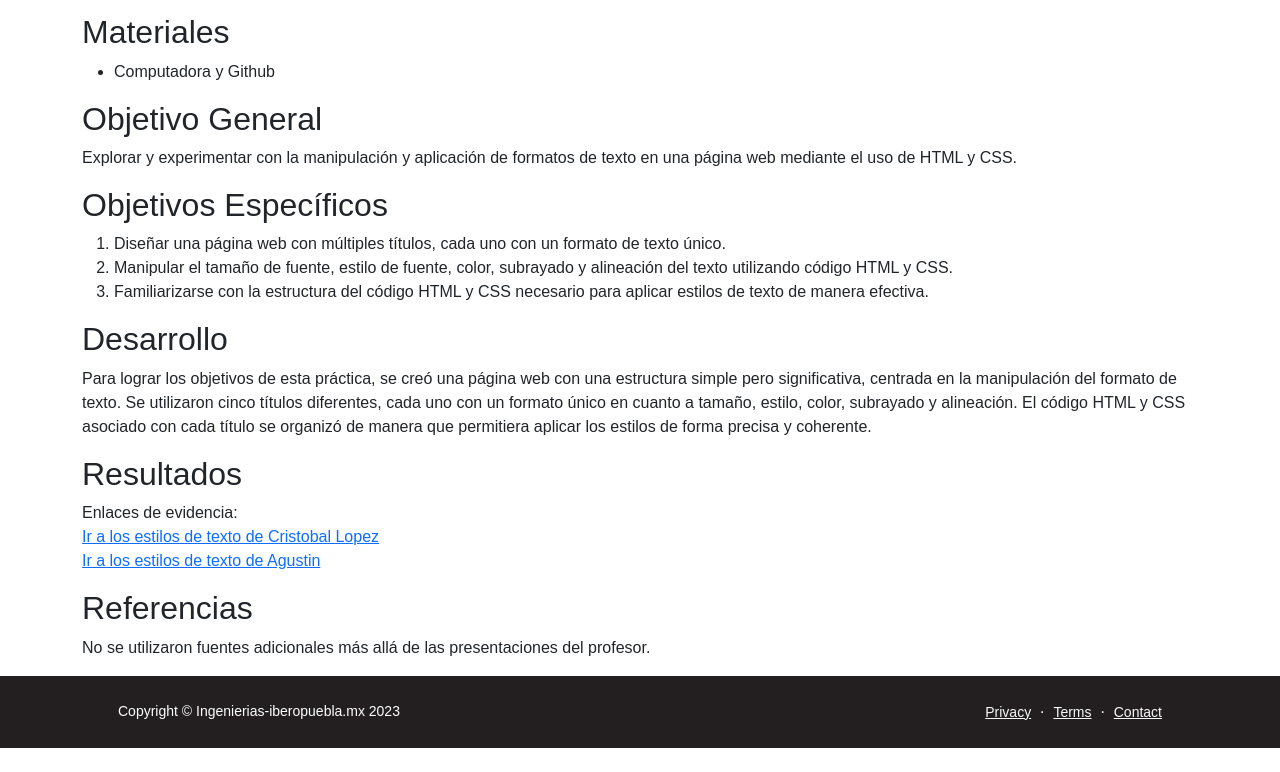
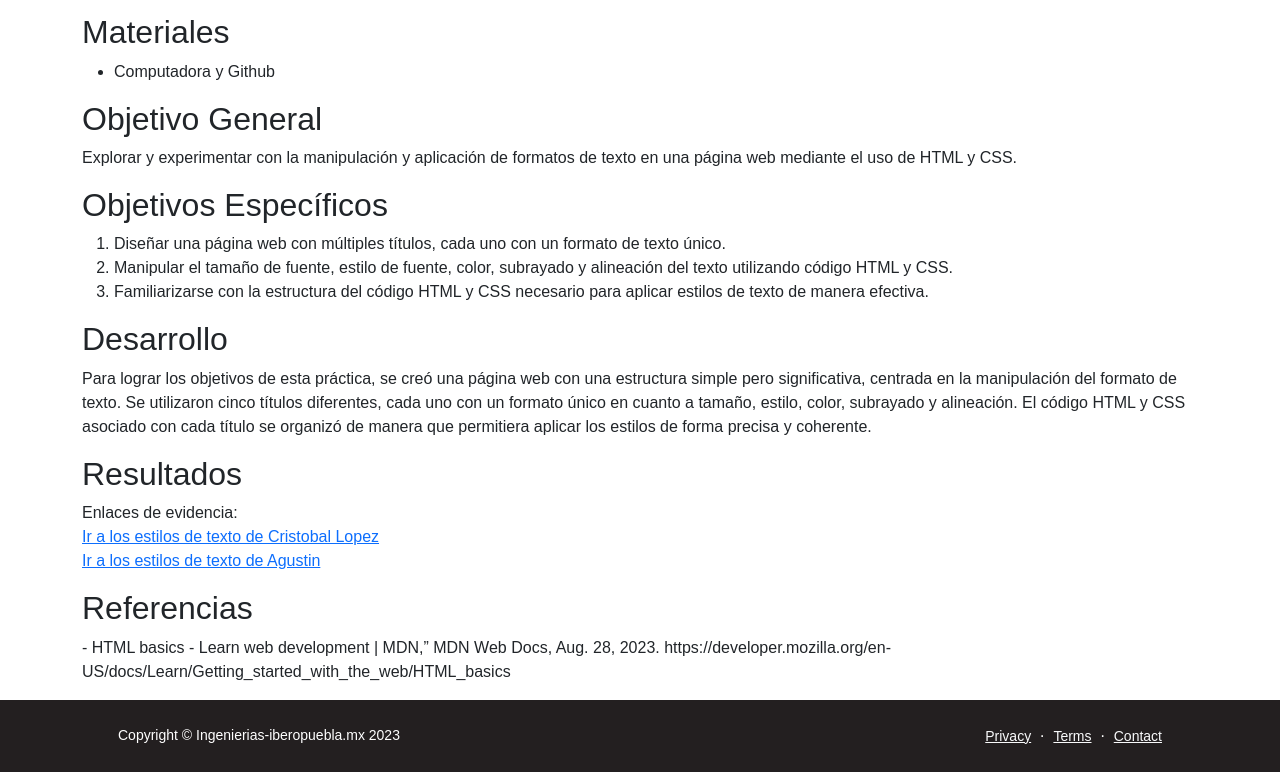
Before and after one commit to agustinra24/redesport, a plain HTML site: page practica4-2/index.html in a window 1280 px wide. Shown: the part 827-1599 px from the top of the page. Before the commit the page ends 1575 px from the top, so only its background shows below. Drawn offline with nearby package versions, Linux system fonts and the light colour scheme.

Commit message:
Update index.html

```diff
--- a/practica4-2/index.html
+++ b/practica4-2/index.html
@@ -98,7 +98,7 @@
             </p>
 
             <h2>Referencias</h2>
-            <p>No se utilizaron fuentes adicionales más allá de las presentaciones del profesor.</p>
+            <p>- HTML basics - Learn web development | MDN,” MDN Web Docs, Aug. 28, 2023. https://developer.mozilla.org/en-US/docs/Learn/Getting_started_with_the_web/HTML_basics</p>
         </div>
     </main>
 
```
